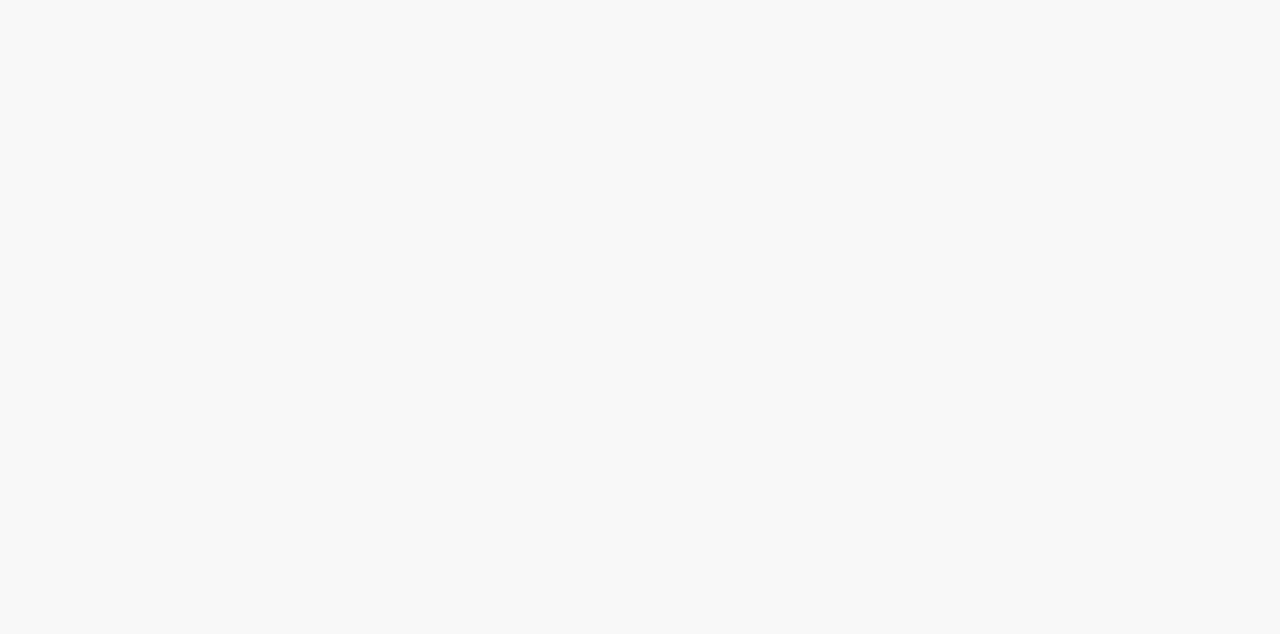
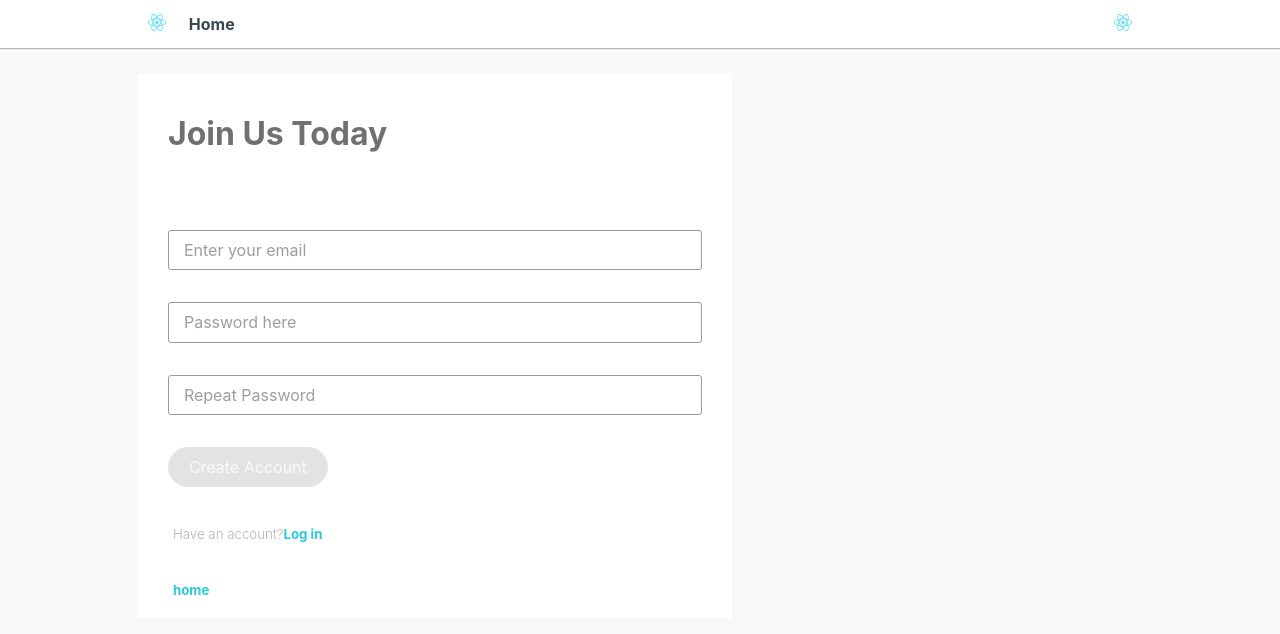
Before and after one commit to jasoncl666/HackHub-WebTweetReact, a React (Create React App) app: page /auth/signup in a window 1280 px wide. Shown: the top 634 px of the page. Built offline with nearby package versions, Linux system fonts and the light colour scheme.

Commit message:
nested router added, Tweet Post implemented

```diff
--- a/src/App.js
+++ b/src/App.js
@@ -7,6 +7,8 @@ import Page from './Components/Page';
 import ProfileForm from './Components/profile/ProfileForm';
 import Login from './Components/auth/Login'
 import Signup from './Components/auth/Signup'
+import Auth from './Components/auth/Auth'
+
 import Axios from 'axios';
 
 import { baseUrl } from './config';
@@ -59,16 +61,18 @@ class App extends Component{
 
     return (
       <Router>
+
         <div className="App">
+
+          {/* Nav can be added here */}
+
           <Switch>
             <Route exact path="/" render={()=>
               <Page logo={logo} handleLogout={hL} handleTokenUpdate={hTU} handleProfileUpdate={hPU} token={token} profile={this.state.profile}/>}/>
 
-            <Route path="/login" render={() =>
-              <Login logo={logo} handleTokenUpdate={hTU} handleProfileUpdate={hPU} token={token}/>}/>
-
-            <Route path="/signup" render={() =>
-              <Signup logo={logo} handleTokenUpdate={hTU} handleProfileUpdate={hPU} token={token}/>}/>
+            {/* Nested Router */}
+            <Route path="/auth" render={() =>
+              <Auth logo={logo} handleTokenUpdate={hTU} handleProfileUpdate={hPU} token={token}/>}/>
 
             {/* <Route exact path="/profile" render={() =>
               <Profile avatar={logo} profile={this.state.profile}/>}/> */}
--- a/src/Components/Nav.js
+++ b/src/Components/Nav.js
@@ -22,7 +22,7 @@ class Nav extends Component {
                     <ul>
                         <li><Link to="/"><img className="logo" src={logo} alt="webdxd" /></Link></li>
                         <li><Link to="/">Home</Link></li>
-                        {isInMainPAge? (this.props.token ? <li onClick={handleLogout}>Logout</li> : <li><Link to="/login">Login</Link></li>) : "" }
+                        {isInMainPAge? (this.props.token ? <li onClick={handleLogout}>Logout</li> : <li><Link to="/auth/login">Login</Link></li>) : "" }
                         {this.props.token && <li><Link to="/profile/edit">Profile</Link></li>}
                     </ul>
                     <div>
--- a/src/Components/Page.js
+++ b/src/Components/Page.js
@@ -64,7 +64,9 @@ class Page extends Component {
      * Loading tweets and profile when mounting this page
      */
     componentDidMount = () => {
-        this.getTweets()
+        // this.getTweets()
+        this.handleTweetUpdate()
+
     }
 
     /** Delete User's own tweet when click on delete button
@@ -117,7 +119,7 @@ class Page extends Component {
                         {!token && <LoginForm line={"Have an account?"} handleTokenUpdate={handleTokenUpdate} handleProfileUpdate={handleProfileUpdate} token={token} />}
                     </div>
                     <div className="col-3of5 bg-white">
-                        {token && <TweetPost avatar={logo} handleNewPost={this.handleTweetUpdate}/>}
+                        {token && <TweetPost avatar={logo} handleNewPost={this.handleTweetUpdate} token={token}/>}
                         <TweetList tweets={this.state.tweets} token={token} curUser={curUser} handleTweetDelete={this.handleTweetUpdate}/>
                     </div>
                     <button onClick={this.testUpdate}> Test Update</button>
--- /dev/null
+++ b/src/Components/auth/Auth.js
@@ -0,0 +1,28 @@
+import React, {Component} from 'react'
+import {BrowserRouter as Router, Route} from 'react-router-dom'
+import Login from './Login'
+import Signup from './Signup'
+
+
+function Auth(props){
+
+    const {
+        token,
+        logo,
+        handleTokenUpdate,
+        handleProfileUpdate
+    } = props
+
+    return(
+
+        <div>
+            <Route path="/auth/login" render={() =>
+              <Login logo={logo} handleTokenUpdate={handleTokenUpdate} handleProfileUpdate={handleProfileUpdate} token={token}/>}/>
+
+            <Route path="/auth/signup" render={() =>
+              <Signup logo={logo} handleTokenUpdate={handleTokenUpdate} handleProfileUpdate={handleProfileUpdate} token={token}/>}/>
+        </div>
+    )
+}
+
+export default Auth;
--- a/src/Components/auth/Login.js
+++ b/src/Components/auth/Login.js
@@ -1,6 +1,7 @@
 import React, {Component} from 'react'
-
+import {BrowserRouter as Router, Route} from 'react-router-dom'
 import LoginForm from './LoginForm'
+import Signup from './Signup'
 import Nav from '../Nav'
 
 /**
@@ -14,7 +15,9 @@ import Nav from '../Nav'
 
         const {
             token,
-            logo
+            logo,
+            handleTokenUpdate,
+            handleProfileUpdate
         } = this.props
 
         return (
@@ -25,7 +28,7 @@ import Nav from '../Nav'
 
                     <div className="col-2of5 bg-white">
 
-                        <LoginForm line={"Welcome Back!"} handleTokenUpdate={this.props.handleTokenUpdate} handleProfileUpdate={this.props.handleProfileUpdate} token={token} />
+                        <LoginForm line={"Welcome Back!"} handleTokenUpdate={handleTokenUpdate} handleProfileUpdate={handleProfileUpdate} token={token} />
                     </div>
                 </div>
             </div>
--- a/src/Components/auth/LoginForm.js
+++ b/src/Components/auth/LoginForm.js
@@ -106,7 +106,7 @@ import { baseUrl } from '../../config';
                         </form>
                     </div>
 
-                    {token? <h5 className="row"><Link to="/">Your Page</Link></h5> : <h5 className="row">Don't have an account? <Link to="/signup">Sign up</Link></h5>}
+                    {token? <h5 className="row"><Link to="/">Your Page</Link></h5> : <h5 className="row">Don't have an account? <Link to="auth/signup">Sign up</Link></h5>}
                 </div>
             </div>
         );
--- a/src/Components/auth/Signup.js
+++ b/src/Components/auth/Signup.js
@@ -75,6 +75,8 @@ import { baseUrl } from '../../config'
           }).then(res => {
             if (res.data.error) {
                 console.log(res.data.error)
+
+                // Windows Location Redirect
             } else {
                 that.props.handleTokenUpdate(res.data.token);
                 console.log(res.data.token);
@@ -109,7 +111,7 @@ import { baseUrl } from '../../config'
                             </form>
                         </div>
 
-                        <h5 className="row">Have an account?<Link to="/login">Log in</Link></h5>
+                        <h5 className="row">Have an account?<Link to="/auth/login">Log in</Link></h5>
                         <h5 className="row"><Link to="/"> home </Link></h5>
 
                     </div>
--- a/src/Components/tweet/TweetPost.js
+++ b/src/Components/tweet/TweetPost.js
@@ -23,6 +23,9 @@ class TweetPost extends Component {
         let that = this;
 
         console.log("New Content: " + this.state.content)
+
+        console.log("token: " + this.props.token)
+
         Axios.post(baseUrl+"/tweet", {
             content: that.state.content,
             imageUrl: 'https://ucarecdn.com/8c34b406-c767-4858-91e2-cb1e45ad231f/'
@@ -41,7 +44,7 @@ class TweetPost extends Component {
                     content: ""
                 })
 
-                that.props.handleNewPost()
+                that.props.handleNewPost(res.data.tweets)
             }
         })
 
```
